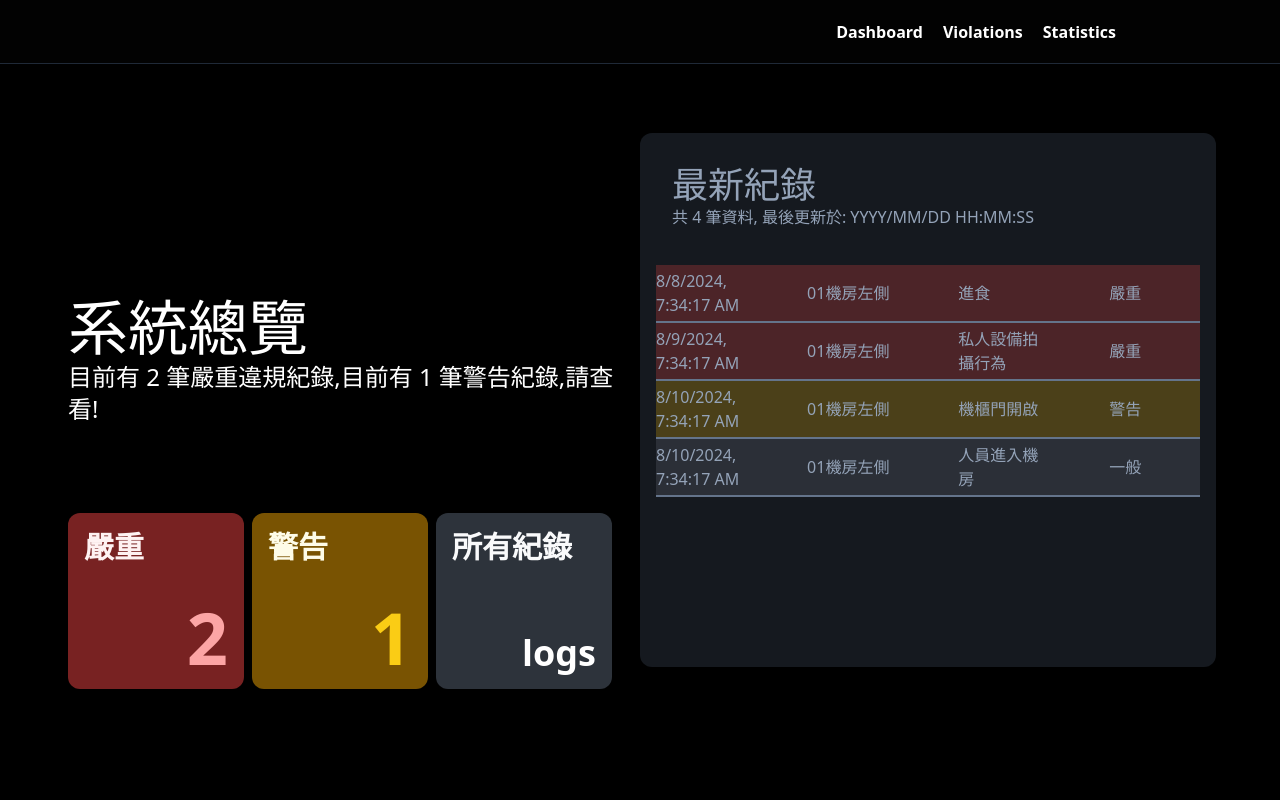
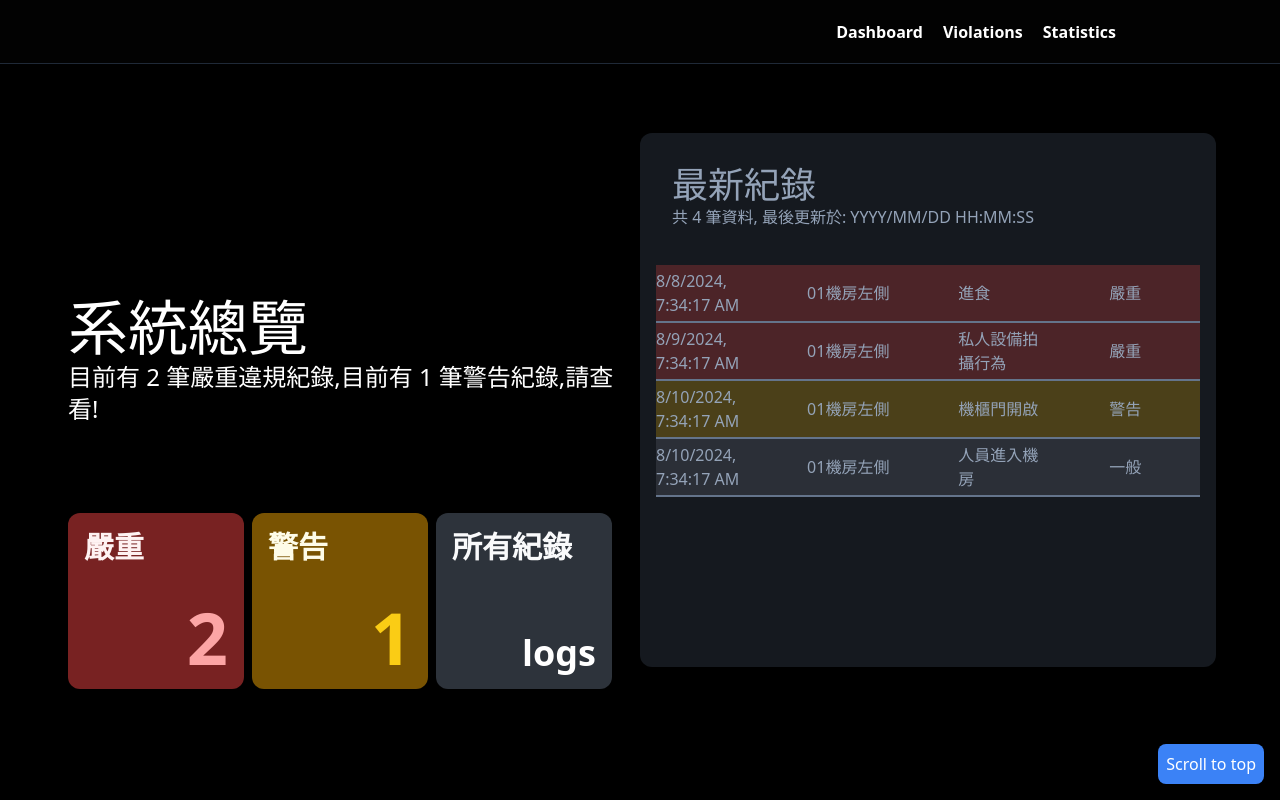
Before and after one commit to kevinjone25/AI_frontend, a Nuxt app: page / in a window 1280 px wide. Built offline with nearby package versions, Linux system fonts and the light colour scheme.

Commit message:
feat: create scroll to top components

```diff
--- a/app.vue
+++ b/app.vue
@@ -2,5 +2,6 @@
   <div>
     <Navbar />
     <NuxtPage />
+    <ScrollToTop />
   </div>
 </template>
--- /dev/null
+++ b/components/scrollToTop.vue
@@ -0,0 +1,27 @@
+<template>
+    <div class="fixed bottom-0 right-0 p-4">
+        <button @click="scrollToTop" class="bg-blue-500 text-white p-2 rounded-lg">
+            Scroll to top
+        </button>
+    </div>
+</template>
+
+<script setup>
+import { onMounted } from 'vue'
+function scrollToTop() {
+    window.scrollTo({
+        top: 0,
+        behavior: 'smooth'
+    })
+}
+onMounted(() => {
+    window.addEventListener('scroll', () => {
+        const scrollButton = document.querySelector('.scroll-to-top')
+        if (window.scrollY > 100) {
+            scrollButton.classList.add('visible')
+        } else {
+            scrollButton.classList.remove('visible')
+        }
+    })
+})
+</script>
```
